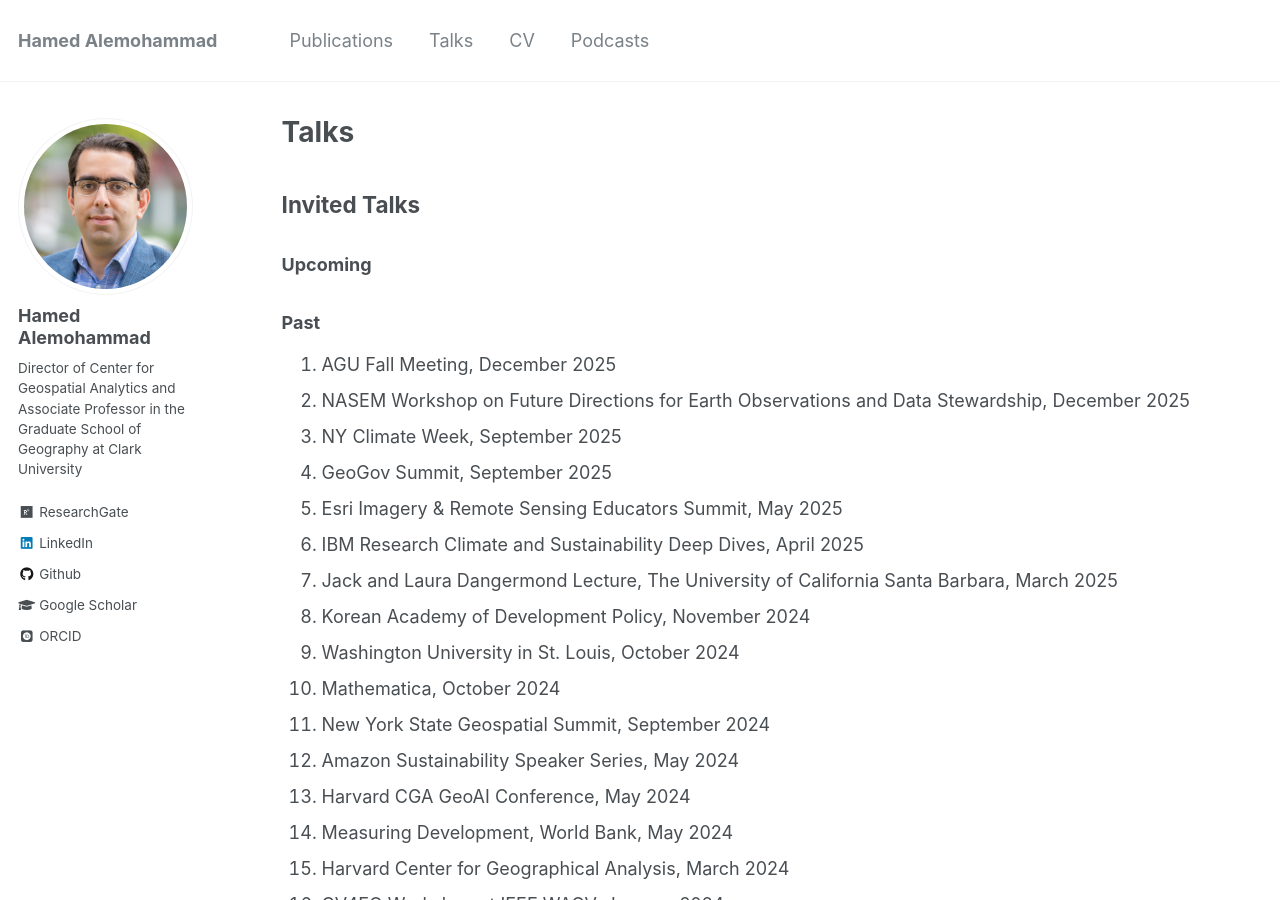
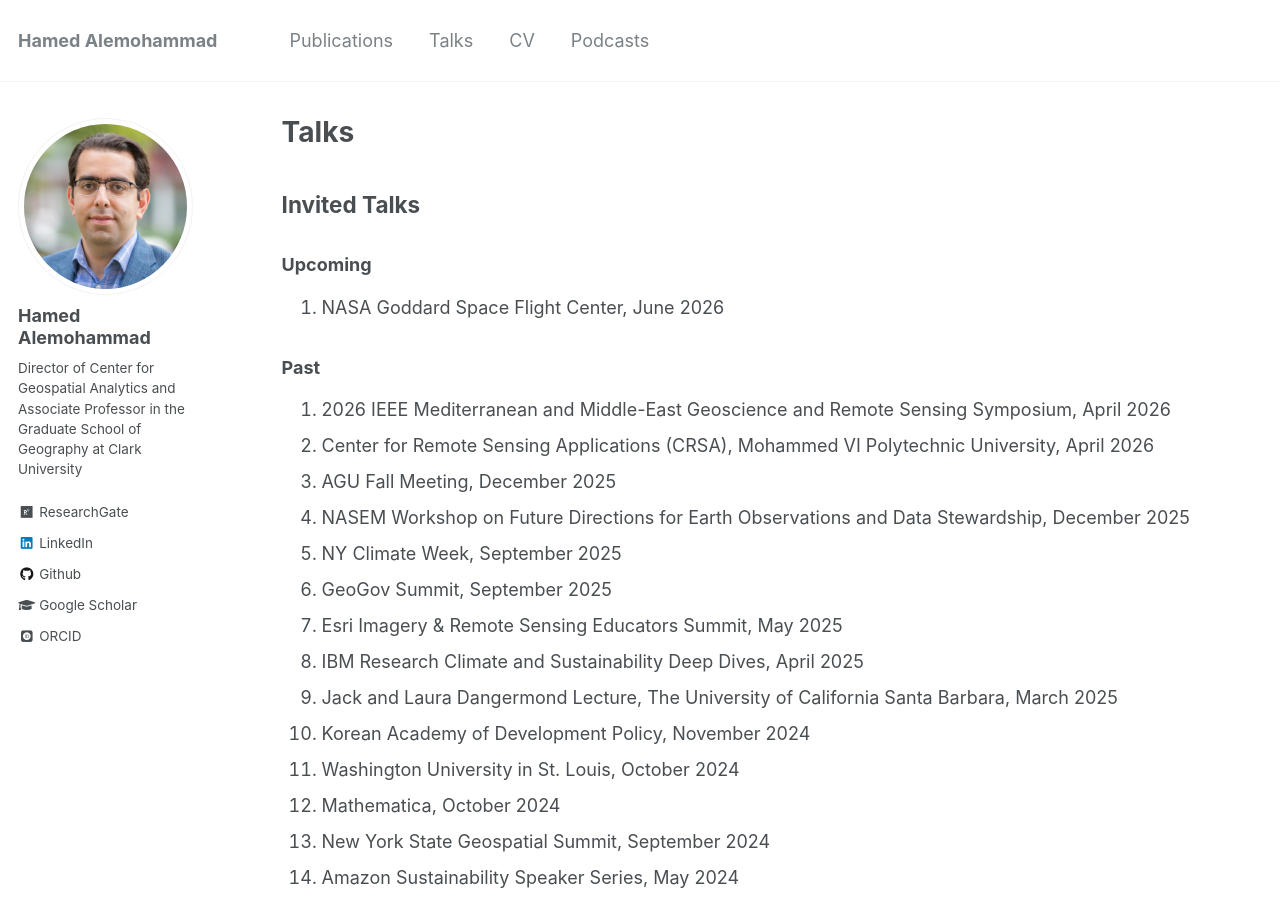
Before and after one commit to HamedAlemo/hamedalemo.github.io, a Jekyll site: the page built from _pages/talks.md, in a window 1280 px wide and 900 px high. Built offline with Jekyll 4.4.1, drawn with Linux system fonts in a browser that asks for light colours; some web fonts are replaced.

Commit message:
updated talks, about

```diff
--- a/_pages/talks.md
+++ b/_pages/talks.md
@@ -8,10 +8,11 @@ author_profile: true
 ## Invited Talks
 
 ### Upcoming
-<!-- 1. NASA Goddard Space Flight Center, October 2025
-1. Earth System Science Interdisciplinary Center (ESSIC), University of Maryland, College Park, October 2025 -->
+1. NASA Goddard Space Flight Center, June 2026
 
 ### Past
+1. 2026 IEEE Mediterranean and Middle-East Geoscience and Remote Sensing Symposium, April 2026
+1. Center for Remote Sensing Applications (CRSA), Mohammed VI Polytechnic University, April 2026
 1. AGU Fall Meeting, December 2025
 1. NASEM Workshop on Future Directions for Earth Observations and Data Stewardship, December 2025
 1. NY Climate Week, September 2025
```
Also changed, not shown: _pages/about.md (+0 -3 lines).
